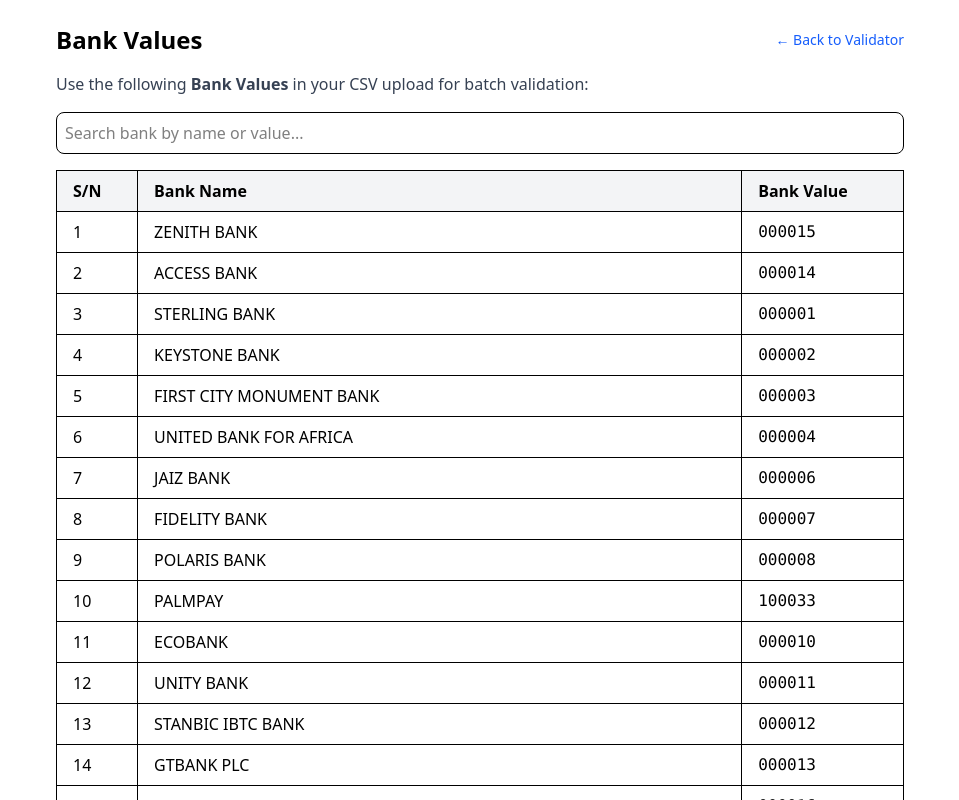
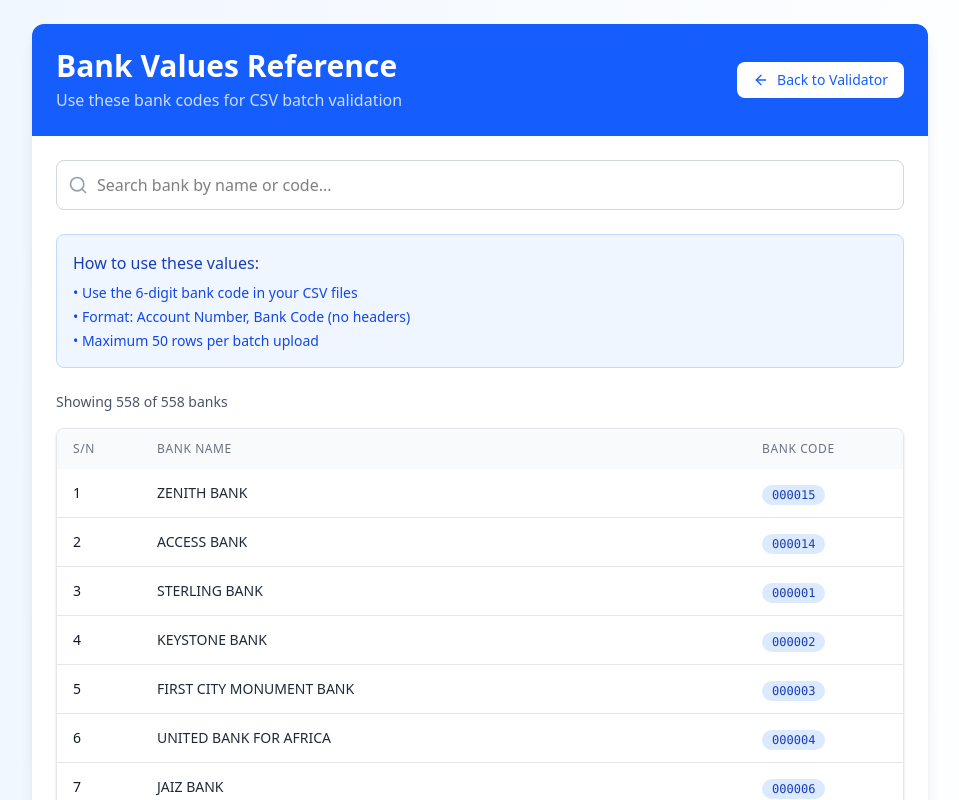
Before and after one commit to successdanesy/Bank-Validator, a React (Vite) app: page /bankvalues in a window 1280 px wide. Shown: the top 800 px of the page, without its empty margins (160-1119 px from the left). Built offline with nearby package versions, Linux system fonts and the light colour scheme.

Commit message:
Did the UI afresh

```diff
--- a/src/pages/bankvalues.jsx
+++ b/src/pages/bankvalues.jsx
@@ -2,6 +2,7 @@
 import { useState } from "react";
 import { Link } from "react-router-dom";
 import { banks } from "../banks";
+import { ArrowLeft, Search } from "lucide-react";
 
 export default function Bankvalues() {
     const [search, setSearch] = useState("");
@@ -14,57 +15,112 @@
     );
 
     return (
-        <div className="p-6 max-w-4xl mx-auto">
+        <div className="min-h-screen bg-gradient-to-br from-blue-50 via-white to-indigo-50 py-6 px-4 sm:px-6 lg:px-8">
+            <div className="max-w-4xl mx-auto bg-white rounded-xl shadow-lg overflow-hidden">
                 {/* Header */}
-            <div className="flex items-center justify-between mb-4">
-                <h1 className="text-2xl font-bold">Bank Values</h1>
+                <div className="bg-blue-600 text-white p-4 md:p-6">
+                    <div className="flex flex-col sm:flex-row items-start sm:items-center justify-between gap-4">
+                        <div>
+                            <h1 className="text-2xl md:text-3xl font-bold">Bank Values Reference</h1>
+                            <p className="mt-1 text-blue-100 opacity-90">
+                                Use these bank codes for CSV batch validation
+                            </p>
+                        </div>
                         <Link
                             to="/"
-                    className="text-blue-600 hover:underline text-sm font-medium"
+                            className="inline-flex items-center px-4 py-2 bg-white text-blue-600 rounded-lg hover:bg-blue-50 transition-colors font-medium text-sm"
                         >
-                    ← Back to Validator
+                            <ArrowLeft className="h-4 w-4 mr-2" />
+                            Back to Validator
                         </Link>
                     </div>
+                </div>
 
-            <p className="mb-4 text-gray-700">
-                Use the following <span className="font-semibold">Bank Values</span> in
-                your CSV upload for batch validation:
-            </p>
-
+                <div className="p-4 md:p-6">
                     {/* Search Input */}
+                    <div className="relative mb-6">
+                        <div className="absolute inset-y-0 left-0 pl-3 flex items-center pointer-events-none">
+                            <Search className="h-5 w-5 text-gray-400" />
+                        </div>
                         <input
                             type="text"
-                placeholder="Search bank by name or value..."
+                            placeholder="Search bank by name or code..."
                             value={search}
                             onChange={(e) => setSearch(e.target.value)}
-                className="w-full p-2 border rounded-lg mb-4 focus:outline-none focus:ring focus:ring-blue-200"
+                            className="w-full pl-10 pr-4 py-3 border border-gray-300 rounded-lg focus:ring-2 focus:ring-blue-500 focus:border-blue-500 transition-colors"
                         />
+                    </div>
+
+                    {/* Info Card */}
+                    <div className="bg-blue-50 rounded-lg p-4 border border-blue-200 mb-6">
+                        <h3 className="font-medium text-blue-800 mb-2">How to use these values:</h3>
+                        <ul className="text-sm text-blue-700 space-y-1">
+                            <li>• Use the 6-digit bank code in your CSV files</li>
+                            <li>• Format: Account Number, Bank Code (no headers)</li>
+                            <li>• Maximum 50 rows per batch upload</li>
+                        </ul>
+                    </div>
+
+                    {/* Results Count */}
+                    <div className="mb-4 flex justify-between items-center">
+                        <p className="text-sm text-gray-600">
+                            Showing {filteredBanks.length} of {banks.length} banks
+                        </p>
+                        {search && (
+                            <button
+                                onClick={() => setSearch("")}
+                                className="text-sm text-blue-600 hover:text-blue-800"
+                            >
+                                Clear search
+                            </button>
+                        )}
+                    </div>
 
                     {/* Bank Table */}
+                    <div className="overflow-hidden border border-gray-200 rounded-lg shadow-sm">
                         <div className="overflow-x-auto">
-                <table className="w-full border border-gray-300 rounded-lg shadow-sm">
-                    <thead>
-                    <tr className="bg-gray-100">
-                        <th className="border px-4 py-2 text-left">S/N</th>
-                        <th className="border px-4 py-2 text-left">Bank Name</th>
-                        <th className="border px-4 py-2 text-left">Bank Value</th>
+                            <table className="w-full">
+                                <thead className="bg-gray-50">
+                                <tr>
+                                    <th className="px-4 py-3 text-left text-xs font-medium text-gray-500 uppercase tracking-wider whitespace-nowrap">
+                                        S/N
+                                    </th>
+                                    <th className="px-4 py-3 text-left text-xs font-medium text-gray-500 uppercase tracking-wider whitespace-nowrap">
+                                        Bank Name
+                                    </th>
+                                    <th className="px-4 py-3 text-left text-xs font-medium text-gray-500 uppercase tracking-wider whitespace-nowrap">
+                                        Bank Code
+                                    </th>
                                 </tr>
                                 </thead>
-                    <tbody>
+                                <tbody className="bg-white divide-y divide-gray-200">
                                 {filteredBanks.map((bank, idx) => (
-                        <tr key={bank.value} className="hover:bg-gray-50">
-                            <td className="border px-4 py-2">{idx + 1}</td>
-                            <td className="border px-4 py-2">{bank.label}</td>
-                            <td className="border px-4 py-2 font-mono">{bank.value}</td>
+                                    <tr key={bank.value} className="hover:bg-gray-50 transition-colors">
+                                        <td className="px-4 py-3 whitespace-nowrap text-sm font-medium text-gray-900">
+                                            {idx + 1}
+                                        </td>
+                                        <td className="px-4 py-3 text-sm text-gray-800">
+                                            {bank.label}
+                                        </td>
+                                        <td className="px-4 py-3 whitespace-nowrap">
+                                                <span className="inline-flex items-center px-2.5 py-0.5 rounded-full text-xs font-medium bg-blue-100 text-blue-800 font-mono">
+                                                    {bank.value}
+                                                </span>
+                                        </td>
                                     </tr>
                                 ))}
                                 {filteredBanks.length === 0 && (
                                     <tr>
-                            <td
-                                colSpan="3"
-                                className="text-center text-gray-500 py-4 italic"
+                                        <td colSpan="3" className="px-4 py-8 text-center">
+                                            <div className="text-gray-500 italic">
+                                                No banks found matching "{search}"
+                                            </div>
+                                            <button
+                                                onClick={() => setSearch("")}
+                                                className="mt-2 text-blue-600 hover:text-blue-800 text-sm"
                                             >
-                                No banks found.
+                                                Clear search
+                                            </button>
                                         </td>
                                     </tr>
                                 )}
@@ -72,5 +128,9 @@
                             </table>
                         </div>
                     </div>
+
+                </div>
+            </div>
+        </div>
     );
 }
```
Lines whose indentation alone changed are shown as unchanged.
